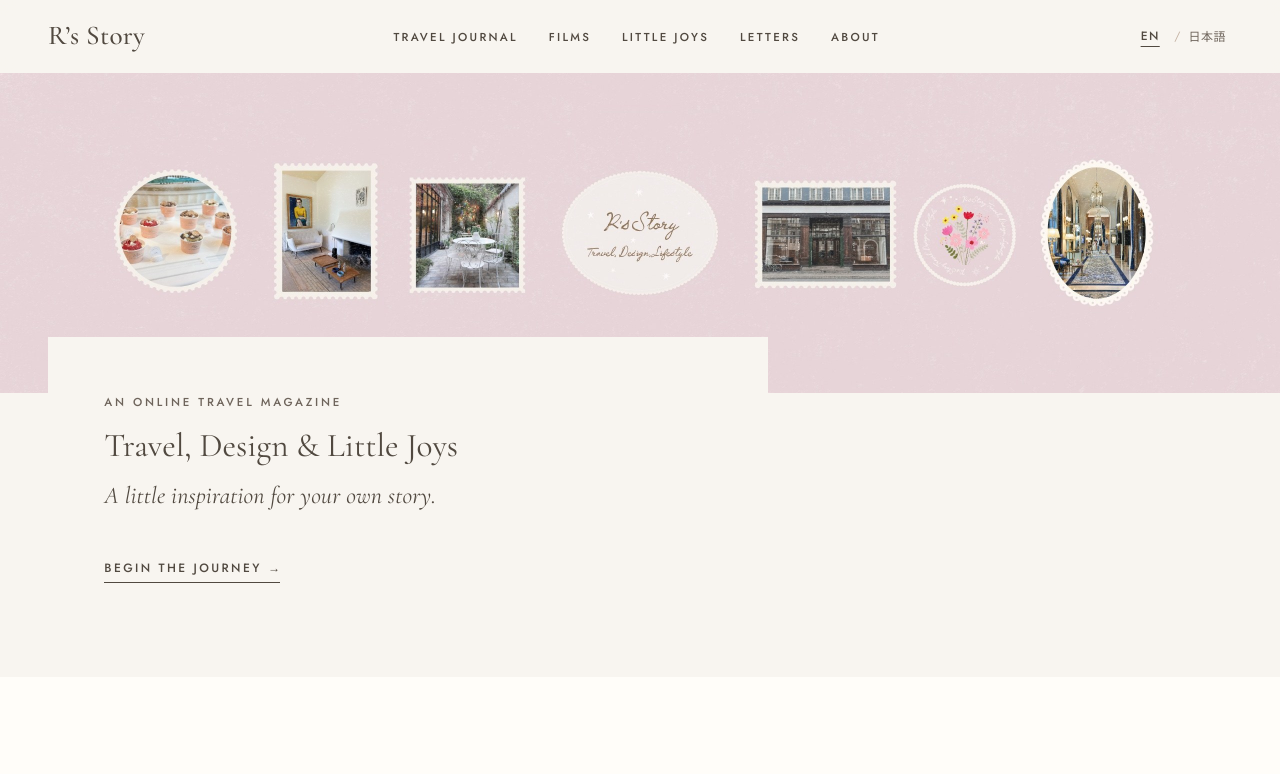
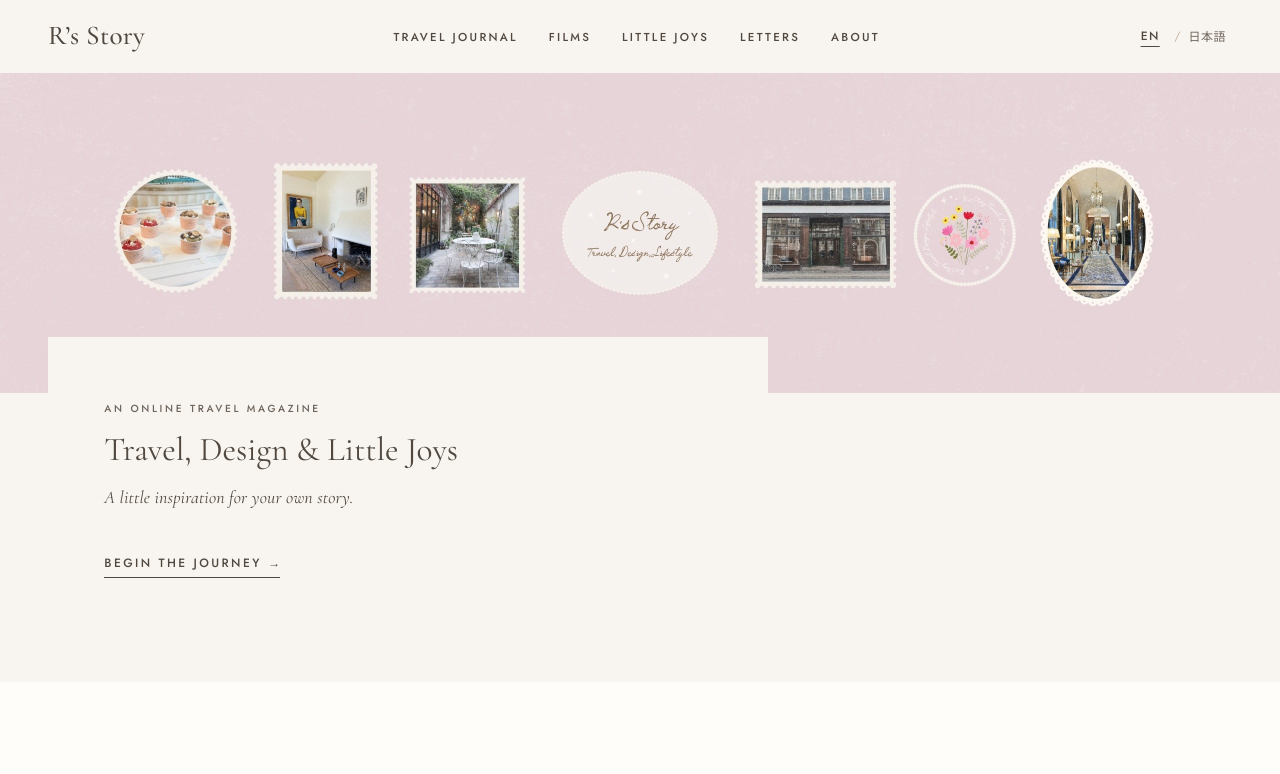
Before and after one commit to r-studio7/r-story, a plain HTML site: page index.html in a window 1280 px wide. Shown: the top 774 px of the page. Drawn offline with nearby package versions, Linux system fonts and the light colour scheme.

Commit message:
Refine spacing and sizes in the home hero card
Co-Authored-By: Claude Opus 5.5 <noreply@anthropic.com>
Claude-Session: https://claude.ai/code/session_01ChfuAckf8kD8vANoaTG5Rx

```diff
--- a/assets/css/style.css
+++ b/assets/css/style.css
@@ -456,7 +456,7 @@ html[lang="ja"] .media__ph-desc { font-family: var(--font-serif-ja); font-style:
   margin-left: max(var(--gutter), calc((100vw - var(--container)) / 2));
   width: min(720px, calc(100% - var(--gutter) * 2));
   background: var(--color-ivory);
-  padding: clamp(28px, 4.4vw, 60px) clamp(24px, 4.4vw, 64px) clamp(28px, 3.6vw, 48px);
+  padding: clamp(40px, 5vw, 64px) clamp(24px, 4.4vw, 64px) clamp(36px, 4.4vw, 56px);
 }
 @media (max-width: 640px) {
   .hero__frame { height: 62svh; min-height: 360px; }
@@ -472,18 +472,23 @@ html[lang="ja"] .media__ph-desc { font-family: var(--font-serif-ja); font-style:
 }
 /* トップの見出しは、どの画面幅でも必ず1行に収める（狭いスマホでは自動で少し小さくなる） */
 .hero__title {
-  margin-bottom: 0.4em;
   font-size: min(clamp(1.55rem, 2.6vw, 2.25rem), calc((100vw - 88px) / 11));
   white-space: nowrap;
+  line-height: 1.2;
+  margin: 0 0 0.45em;
 }
+/* トップのカード内の文字の間隔
+   小見出し → タイトル → サブタイトルはひとまとまりで近く、ボタンだけ少し離す */
+.hero__card .eyebrow { font-size: 0.64rem; letter-spacing: 0.26em; margin: 0 0 1rem; }
+html[lang="ja"] .hero__card .eyebrow { font-size: 0.68rem; letter-spacing: 0.18em; }
 .hero__sub {
   font-family: var(--font-serif-en);
   font-style: italic;
-  font-size: clamp(1.15rem, 1.9vw, 1.5rem);
-  line-height: 1.5;
-  margin-bottom: 1.6em;
+  font-size: clamp(1.02rem, 1.4vw, 1.2rem);
+  line-height: 1.6;
+  margin: 0 0 2.2rem;
 }
-html[lang="ja"] .hero__sub { font-family: var(--font-serif-ja); font-style: normal; font-size: clamp(1rem, 1.6vw, 1.2rem); }
+html[lang="ja"] .hero__sub { font-family: var(--font-serif-ja); font-style: normal; font-size: clamp(0.92rem, 1.2vw, 1.02rem); word-break: keep-all; overflow-wrap: anywhere; line-break: strict; }
 
 /* 映画のオープニングのように、少しずつ現れる */
 @keyframes rs-rise {
```
